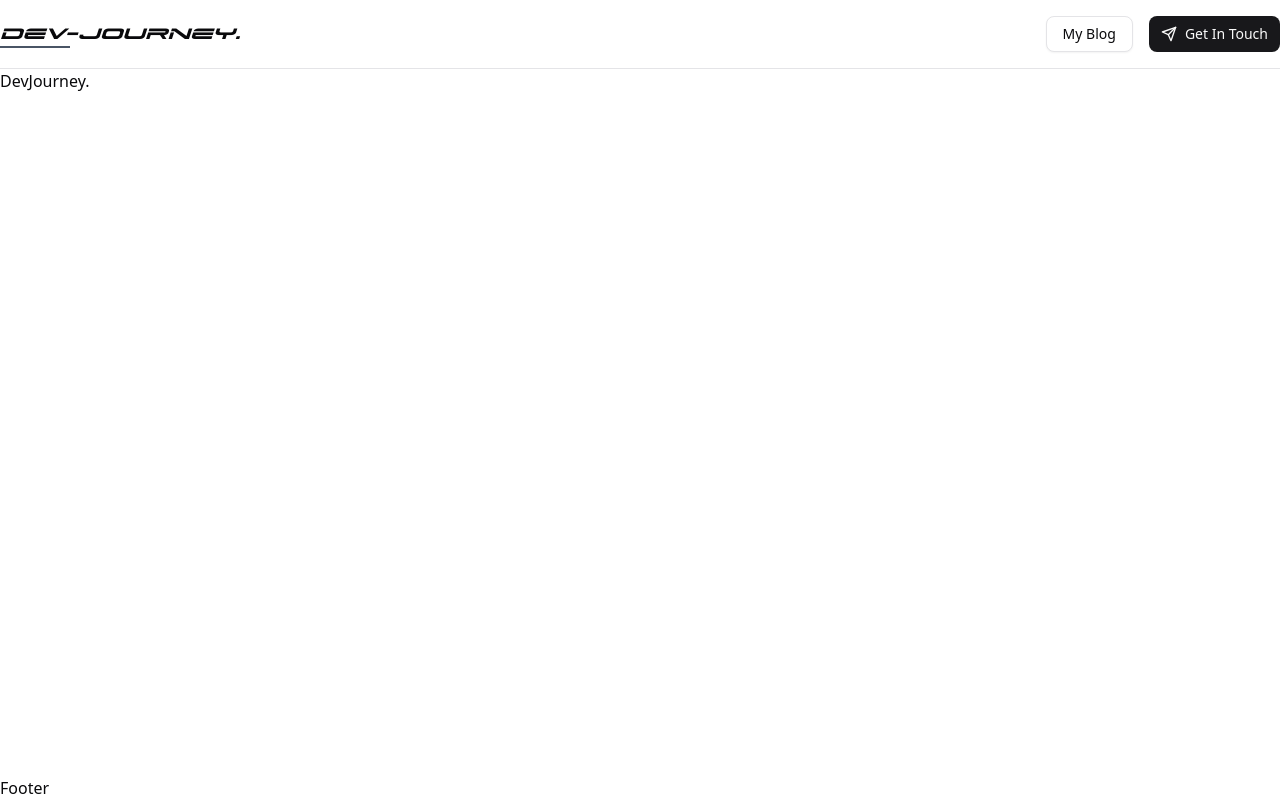
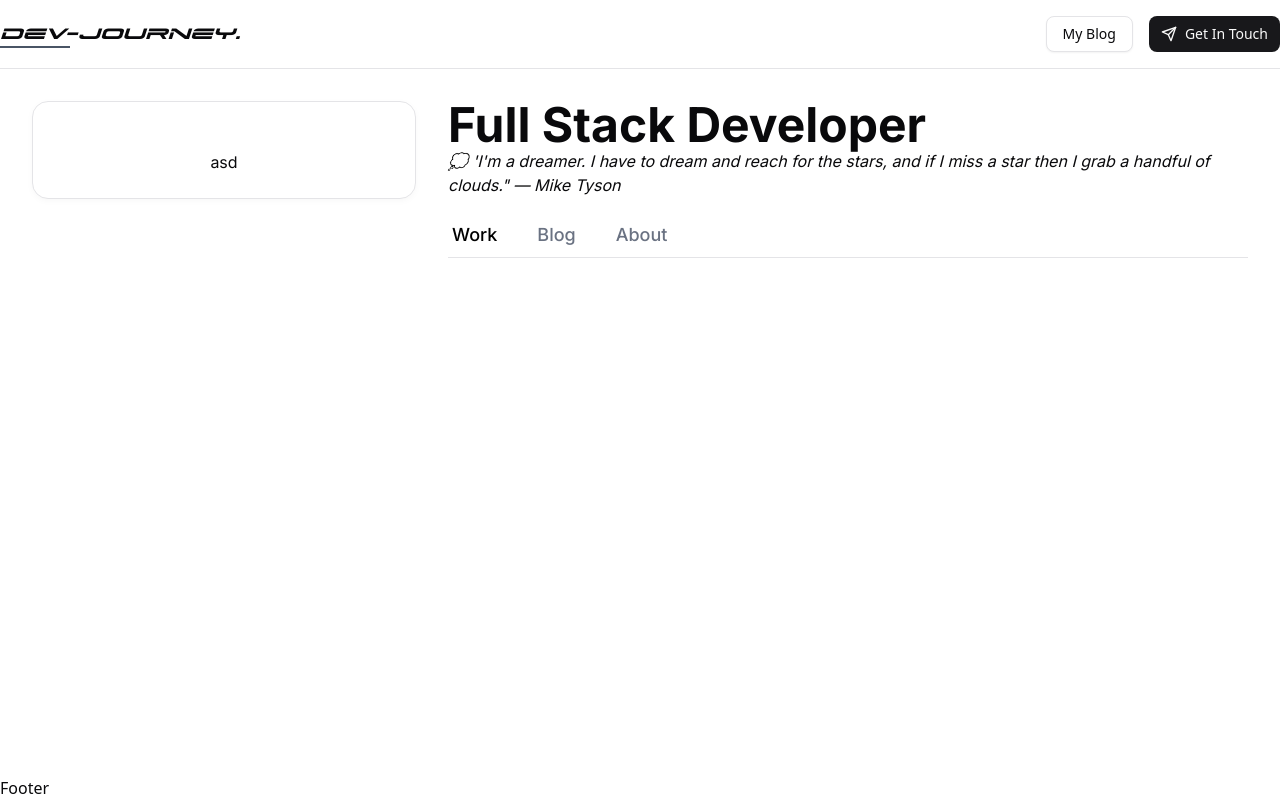
Before and after one commit to toygma/next-blog, a Next.js app: page / in a window 1280 px wide. Built offline with nearby package versions, Linux system fonts and the light colour scheme.

Commit message:
feat:title & sidebar

```diff
--- /dev/null
+++ b/src/app/about/page.tsx
@@ -0,0 +1,8 @@
+
+const AboutPage = () => {
+  return (
+    <div>AboutPage</div>
+  )
+}
+
+export default AboutPage
--- /dev/null
+++ b/src/app/blog/page.tsx
@@ -0,0 +1,8 @@
+
+const BlogPage = () => {
+  return (
+    <div>BlogPage</div>
+  )
+}
+
+export default BlogPage
--- a/src/app/globals.css
+++ b/src/app/globals.css
@@ -17,8 +17,7 @@
 @theme inline {
   --color-background: var(--background);
   --color-foreground: var(--foreground);
-  --font-sans: var(--font-geist-sans);
-  --font-mono: var(--font-geist-mono);
+  --font-inter: var(--font-inter);
   --color-sidebar-ring: var(--sidebar-ring);
   --color-sidebar-border: var(--sidebar-border);
   --color-sidebar-accent-foreground: var(--sidebar-accent-foreground);
--- a/src/app/layout.tsx
+++ b/src/app/layout.tsx
@@ -3,6 +3,8 @@ import { Inter } from "next/font/google";
 import "./globals.css";
 import Header from "@/components/header/Header";
 import Footer from "@/components/footer/Footer";
+import Sidebar from "@/components/sidebar/Sidebar";
+import Title from "@/components/title/Title";
 
 const inter = Inter({
   variable: "--font-inter",
@@ -22,9 +24,20 @@ export default function RootLayout({
   return (
     <html lang="en">
       <body className={`${inter.variable} antialiased`}>
+        {/* Main */}
         <div className="flex flex-col min-h-screen">
           <Header />
-          <div className="flex-grow">{children}</div>
+          <div className="mx-auto w-full max-w-screen-xl px-4 md:px-8 py-4 sm:py-6 md:py-8 flex-grow ">
+            <div className="grid grid-cols-1 lg:grid-cols-12 gap-4 sm:gap-6 lg:gap-8 font-inter">
+              <aside className="w-full lg:col-span-4">
+                <Sidebar />
+              </aside>
+              <main className="w-full mt-8 lg:mt-0 lg:col-span-8 ">
+                <Title />
+                {children}
+              </main>
+            </div>
+          </div>
           <Footer />
         </div>
       </body>
--- a/src/app/page.tsx
+++ b/src/app/page.tsx
@@ -1,9 +1,7 @@
-'use client';
 
 const Page = () => {
   return (
-    <div className="">
-      DevJourney.
+    <div>
     </div>
   );
 };
--- a/src/components/header/Header.tsx
+++ b/src/components/header/Header.tsx
@@ -3,8 +3,8 @@ import { Button } from "../ui/button";
 
 const Header = () => {
   return (
-    <div className="  border-b">
-      <div className="container mx-auto">
+    <header className="border-b">
+      <div className="max-w-screen-xl mx-auto">
         <div className="flex items-center justify-between py-4">
           <h1 className="text-xl relative element cursor-pointer group">
             Dev-Journey.
@@ -45,7 +45,7 @@ const Header = () => {
           </div>
         </div>
       </div>
-    </div>
+    </header>
   );
 };
 
--- /dev/null
+++ b/src/components/sidebar/Sidebar.tsx
@@ -0,0 +1,15 @@
+import React from "react";
+
+const Sidebar = () => {
+  return (
+    <div className="lg:sticky lg:top-24 w-full mx-auto">
+      <div className="rounded-2xl border bg-white shadow-[0_2px_8px_-2px_rgba(0,0,0,0.05)] backdrop-blur-sm">
+        <div className="px-8 pt-12 pb-6 flex flex-col items-center text-center">
+          asd
+        </div>
+      </div>
+    </div>
+  );
+};
+
+export default Sidebar;
--- /dev/null
+++ b/src/components/title/Title.tsx
@@ -0,0 +1,55 @@
+"use client";
+
+import Link from "next/link";
+import { useState } from "react";
+
+const data = [
+  {
+    id: 1,
+    title: "Work",
+    href:"/"
+  },
+  {
+    id: 2,
+    title: "Blog",
+    href:"/blog"
+  },
+  {
+    id: 3,
+    title: "About",
+    href:"/about"
+  },
+];
+
+const Title = () => {
+  const [active, setActive] = useState("Work");
+  return (
+    <nav className="flex flex-col gap-4">
+      <div>
+        <h1 className="font-bold md:text-5xl text-4xl">Full Stack Developer</h1>
+        <p className="italic">
+          💭 &#39;I&apos;m a dreamer. I have to dream and reach for the stars,
+          and if I miss a star then I grab a handful of clouds.&#34; — Mike
+          Tyson
+        </p>
+      </div>
+      <ul className="flex gap-8 border-b overflow-x-auto scrollbar-hide">
+        {data.map((item) => (
+          <li
+            key={item.id}
+            onClick={() => setActive(item.title)}
+            className={`whitespace-nowrap px-1 py-2 text-lg font-medium flex-shrink-0 cursor-pointer transition-colors duration-200 ${
+              active === item.title
+                ? "text-black "
+                : "text-gray-500 hover:text-gray-700"
+            }`}
+          >
+            <Link href={item.href}> {item.title}</Link>
+          </li>
+        ))}
+      </ul>
+    </nav>
+  );
+};
+
+export default Title;
```
